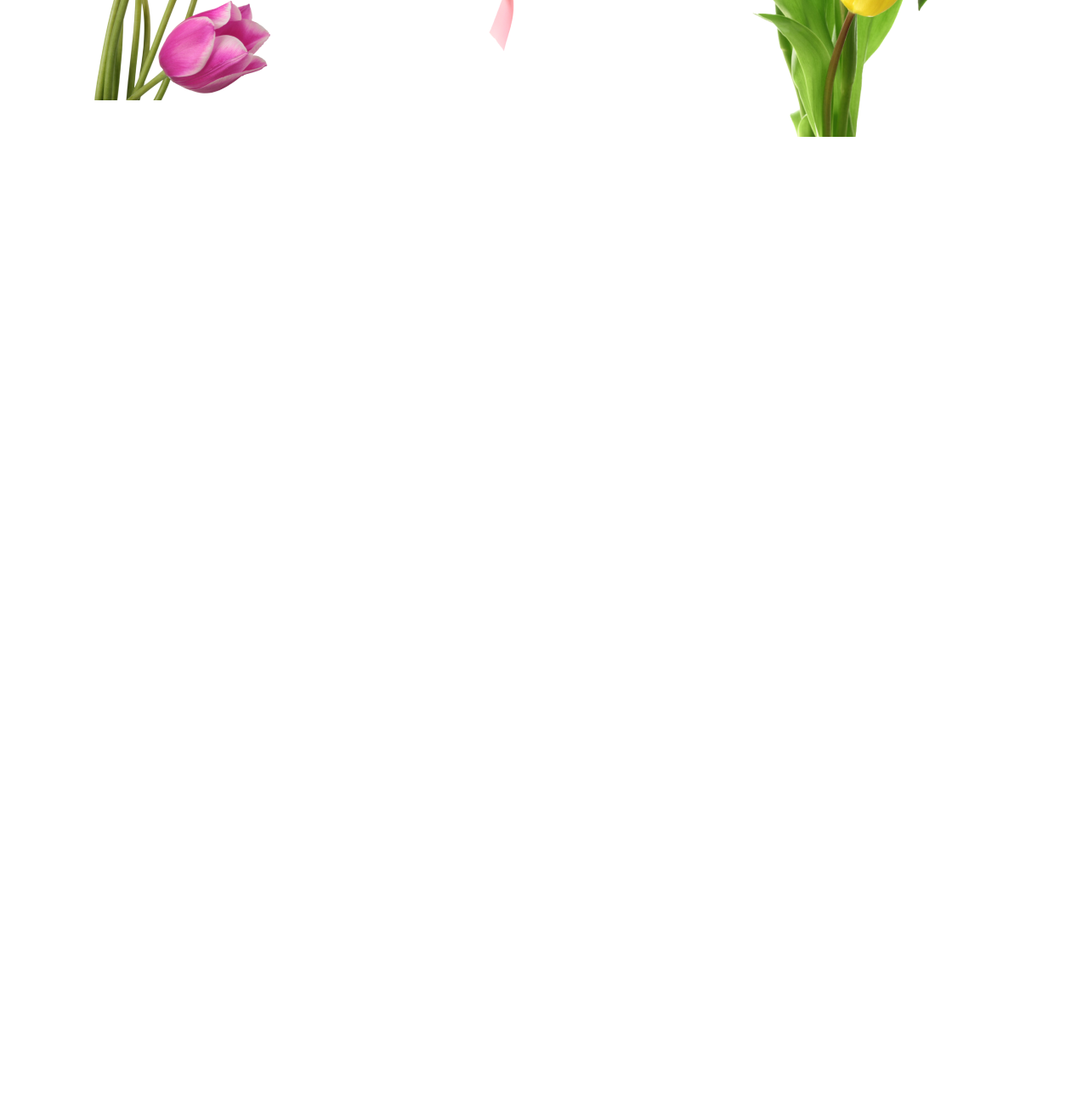
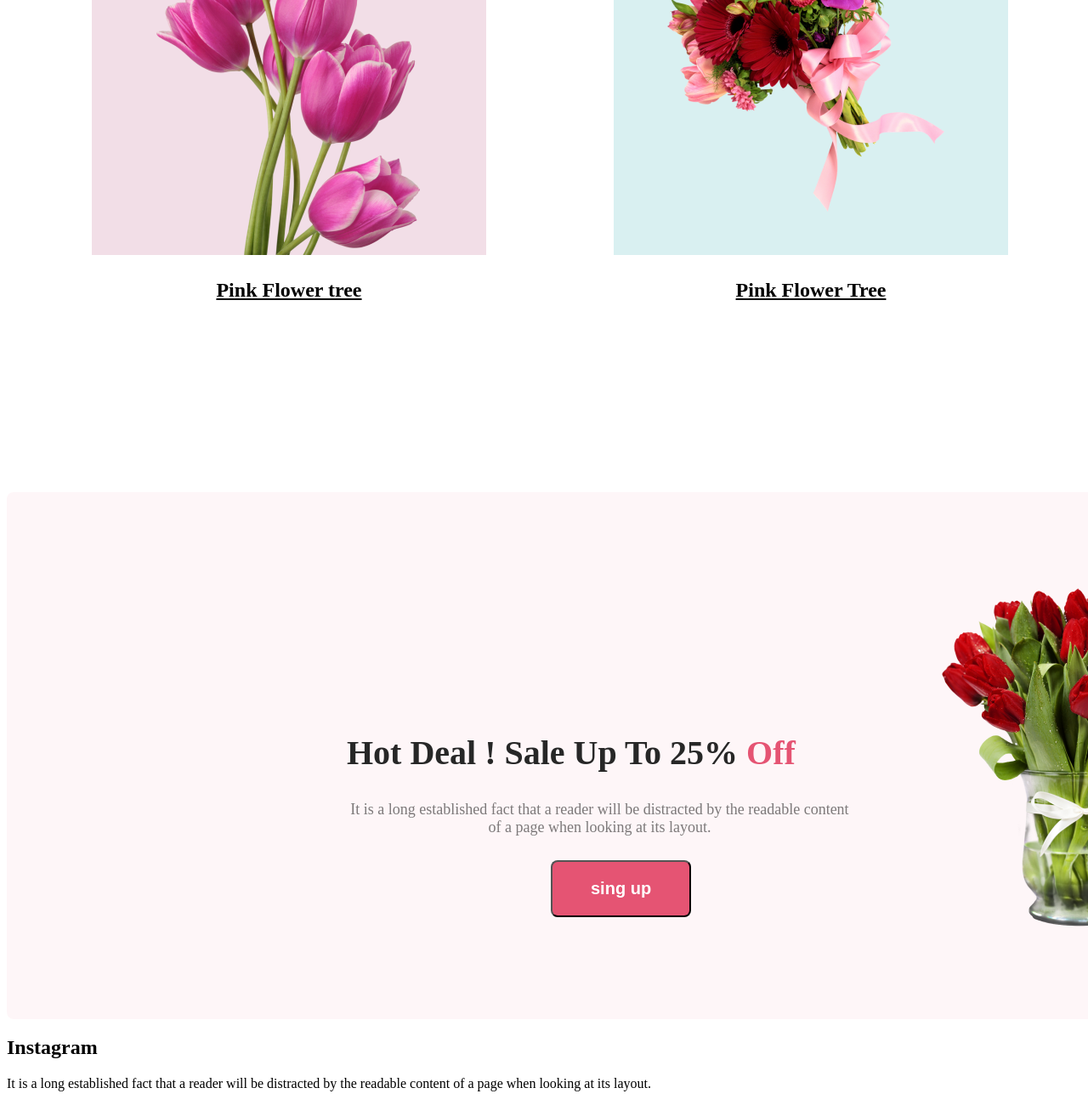
Before and after one commit to abdulawalnur/flowe-shop, a plain HTML site: page index.html in a window 1280 px wide. Shown: the part 1490-2790 px from the top of the page at 85% size. Before the commit the page ends 1663 px from the top, so only its background shows below. Drawn offline with Linux system fonts and the light colour scheme.

Commit message:
added section3

```diff
--- a/index.html
+++ b/index.html
@@ -28,12 +28,45 @@
         <section class="section2">
 
             <div class="section2-content">
-                <div> <img src="Flower Asset/pngwing 6.png" alt="">
+                <div> <img class="section2-1stimg" src="Flower Asset/pngwing 6.png" alt="">
+                    <p class="flower-title"><u>Pink Flower tree</u>
+                    </p>
                 </div>
-                 <div><img src="Flower Asset/pngwing 5.png" alt=""></div>
+                 <div><img class="section2-2ndimg" src="Flower Asset/pngwing 5.png" alt="">
+                <p class="flower-title">
+                    <u>Pink Flower Tree</u></p>
+                </div>
 
-                <div><img src="Flower Asset/pngwing 7.png" alt=""></div>
+                <div><img class="section2-3rdimg" src="Flower Asset/pngwing 7.png" alt="">
+                <p class="flower-title"><u>Pink Flower Tree</u></p>
+                </div>
             </div>
+
+        </section>
+
+        <section class="section3">
+            <div class="section3-content">
+               <div class="section3-1stdiv">
+                    <h2 class="section3-title">Hot Deal ! Sale Up To 25% <span class="section3-title-spelling">Off</span></h2>
+                    <p class="section3-describtion">It is a long established fact that a reader will be distracted by the readable content of a page when looking at its layout.</p>
+                    <button class="btn-primary">sing up</button>
+               </div>
+               <div class="">
+                <img src="Flower Asset/pngwing 8.png" alt="">
+               </div>
+         </div>
+
+        </section>
+
+        <section class="section4">
+             <div class="section4-content">
+                  <h2>Instagram</h2>
+                  <p>It is a long established fact that a reader will be distracted by the readable content of a page when looking at its layout.</p>
+             </div>
+
+             <div>
+
+             </div>
 
         </section>
     </main>
--- a/styles/flower.css
+++ b/styles/flower.css
@@ -58,5 +58,63 @@ padding-left: 640px;
 /* section2 style */
 .section2-content{
     display: flex;
-    gap: 70px;
+    gap: 150px;
+    margin-left: 100px;
+    margin-top: 90px;
 }
+.section2-1stimg{
+    background-color:rgba(167, 33, 98, 0.15);
+    padding: 110px 78px 0 76px;
+    border-radius: 300px 300px 0px 0px;
+
+}
+.section2-2ndimg{
+    padding: 117px 47px 51px;
+    border-radius: 300px 300px 0px 0px;
+    background: rgba(5, 151, 160, 0.15);
+
+}
+.section2-3rdimg{
+    border-radius: 300px 300px 0px 0px;
+    background: rgba(71, 125, 17, 0.15);
+    padding: 67px 75px 0;
+}
+.flower-title{
+    text-align: center;
+    font-size: 24px;
+font-style: normal;
+font-weight: 700;
+}
+/* section3 style */
+.section3{
+    width: 1922px;
+height: 620px;
+border-radius: 8px;
+background: rgba(229, 84, 115, 0.05);
+margin-top: 200px;
+}
+.section3-content{
+    display: flex;
+    gap: 100px;
+    padding-left: 300px;
+    padding-top: 100px;
+}
+.section3-1stdiv{
+    padding-top: 150px;
+   padding-left: 100px
+}
+.section3-title{
+    color: #272727;
+font-size: 40px;
+font-weight: 800;
+}
+.section3-title-spelling{
+    color: #E55473;
+}
+.section3-describtion{
+    color: rgba(39, 39, 39, 0.60);
+text-align: center;
+font-size: 18px;
+font-weight: 400;
+width: 595px;
+}
```
